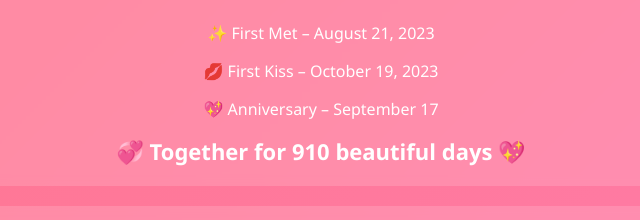
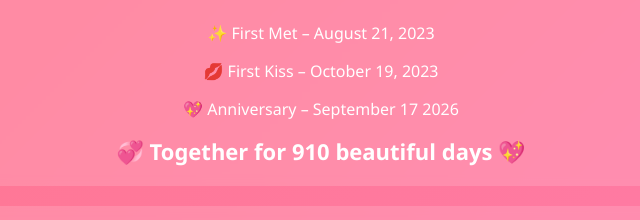
Before and after one commit to Ammu5306/valentines-suprise, a plain HTML site: page love.html in a window 1280 px wide. Shown: the part 120-340 px from the top of the page, 319-959 px from the left. Drawn offline with Linux system fonts and the light colour scheme.

```diff
--- a/love.html
+++ b/love.html
@@ -86,7 +86,7 @@
 <div class="box">
   <p>✨ First Met – August 21, 2023</p>
   <p>💋 First Kiss – October 19, 2023</p>
-  <p>💖 Anniversary – September 17</p>
+  <p>💖 Anniversary – September 17 2026</p>
   <div class="counter" id="daysCounter"></div>
 </div>
 
```
